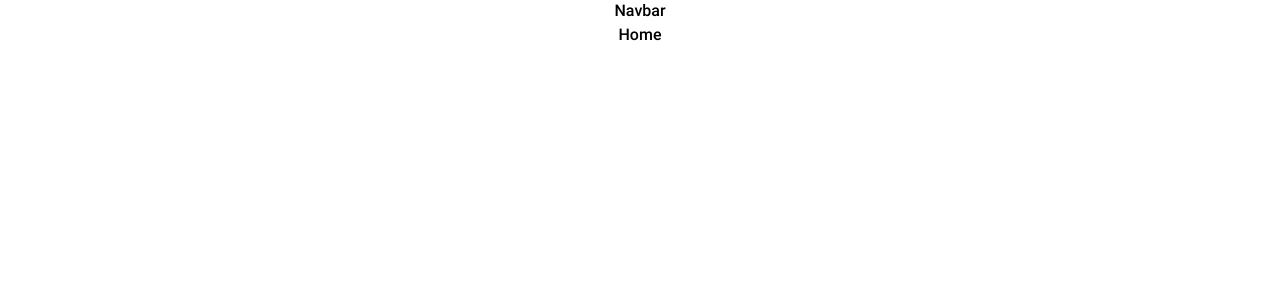
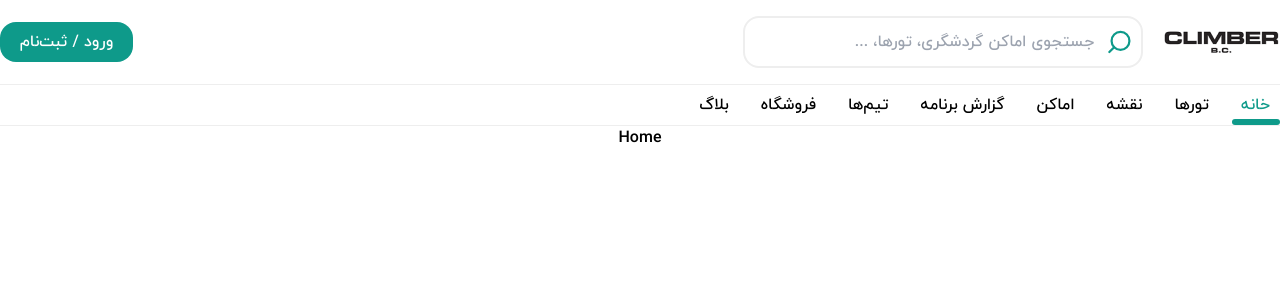
Before and after one commit to NEEMABBN/climbers, a React (Vite) app: page / in a window 1280 px wide. Shown: the top 300 px of the page. Built offline with nearby package versions, Linux system fonts and the light colour scheme.

Commit message:
Completed Navbar

```diff
--- /dev/null
+++ b/src/Components/NavbarItem.jsx
@@ -0,0 +1,125 @@
+import React, { useEffect, useState } from "react";
+import { NavLink, useLocation } from "react-router-dom";
+
+export default function NavbarItem() {
+  const location = useLocation();
+  const [underlineStyle, setUnderlineStyle] = useState({});
+
+  useEffect(() => {
+    const activeLink = document.querySelector(".nav-link.active");
+    if (activeLink) {
+      const { offsetLeft, offsetWidth } = activeLink;
+      setUnderlineStyle({
+        left: `${offsetLeft}px`,
+        width: `${offsetWidth}px`,
+      });
+    }
+  }, [location]);
+
+  return (
+    <div className="w-full border-solid border-y-[1px] border-Borders">
+      <ul className="container mx-auto flex items-center justify-start relative gap-3 py-2">
+        <li>
+          <NavLink
+            to="/"
+            className={({ isActive }) =>
+              `${
+                isActive ? "text-Primary nav-link active" : "nav-link nav-link"
+              }`
+            }
+          >
+            خانه
+          </NavLink>
+        </li>
+        <li>
+          <NavLink
+            to="/Tours"
+            className={({ isActive }) =>
+              `${
+                isActive ? "text-Primary nav-link active" : "nav-link nav-link"
+              }`
+            }
+          >
+            تورها
+          </NavLink>
+        </li>
+        <li>
+          <NavLink
+            to="/TouristAttractions"
+            className={({ isActive }) =>
+              `${
+                isActive ? "text-Primary nav-link active" : "nav-link nav-link"
+              }`
+            }
+          >
+            نقشه
+          </NavLink>
+        </li>
+        <li>
+          <NavLink
+            to="/Agencies"
+            className={({ isActive }) =>
+              `${
+                isActive ? "text-Primary nav-link active" : "nav-link nav-link"
+              }`
+            }
+          >
+            اماکن
+          </NavLink>
+        </li>
+        <li>
+          <NavLink
+            to="/Reports"
+            className={({ isActive }) =>
+              `${
+                isActive ? "text-Primary nav-link active" : "nav-link nav-link"
+              }`
+            }
+          >
+            گزارش برنامه
+          </NavLink>
+        </li>
+        <li>
+          <NavLink
+            to="/Contact"
+            className={({ isActive }) =>
+              `${
+                isActive ? "text-Primary nav-link active" : "nav-link nav-link"
+              }`
+            }
+          >
+            تیم‌ها
+          </NavLink>
+        </li>
+        <li>
+          <NavLink
+            to="/somepage"
+            className={({ isActive }) =>
+              `${
+                isActive ? "text-Primary nav-link active" : "nav-link nav-link"
+              }`
+            }
+          >
+            فروشگاه
+          </NavLink>
+        </li>
+        <li>
+          <NavLink
+            to="/Blogs"
+            className={({ isActive }) =>
+              `${
+                isActive ? "text-Primary nav-link active" : "nav-link nav-link"
+              }`
+            }
+          >
+            بلاگ
+          </NavLink>
+        </li>
+        <div
+          className="absolute bottom-0 h-1.5 rounded-full bg-Primary transition-all duration-300"
+          style={underlineStyle}
+        ></div>
+      </ul>
+    </div>
+  );
+}
--- a/src/Layouts/Navbar.jsx
+++ b/src/Layouts/Navbar.jsx
@@ -1,7 +1,28 @@
-import React from 'react'
+import React from "react";
+import { FiSearch } from "react-icons/fi";
+import Images from "../Setting/Images";
+import NavbarItem from "../Components/NavbarItem";
 
 export default function Navbar() {
   return (
-    <div>Navbar</div>
-  )
+    <div className="w-full flex flex-col items-center">
+      <div className="container mx-auto flex items-center justify-between py-4">
+        <div className="flex items-center gap-5">
+          <img src={Images.Logo} alt="" className="w-[117px]" />
+          <div className="flex items-center border-solid border-2 border-Borders rounded-2xl bg-white w-[400px] gap-3 py-2 pr-2 pl-7">
+            <FiSearch className="text-3xl text-Primary rotate-90" />
+            <input
+              type="text"
+              placeholder="جستجوی اماکن گردشگری، تورها، ..."
+              className="w-full outline-none rounded-l-2xl py-1"
+            />
+          </div>
+        </div>
+        <button className="text-white bg-Primary px-5 py-2 rounded-2xl">
+          ورود / ثبت‌نام
+        </button>
+      </div>
+      <NavbarItem />
+    </div>
+  );
 }
--- a/src/index.css
+++ b/src/index.css
@@ -65,3 +65,24 @@ h5 {
   background: #0a6f63;
   cursor: grab;
 }
+
+.nav-link {
+  text-decoration: none;
+  padding: 10px;
+  position: relative;
+}
+
+.underline {
+  position: absolute;
+  bottom: 0;
+  left: 0;
+  height: 2px;
+  background-color: blue;
+  width: 0;
+  transition: all 0.3s ease;
+}
+
+.nav-link.active+.underline {
+  width: 100%;
+  left: 0;
+}
```
